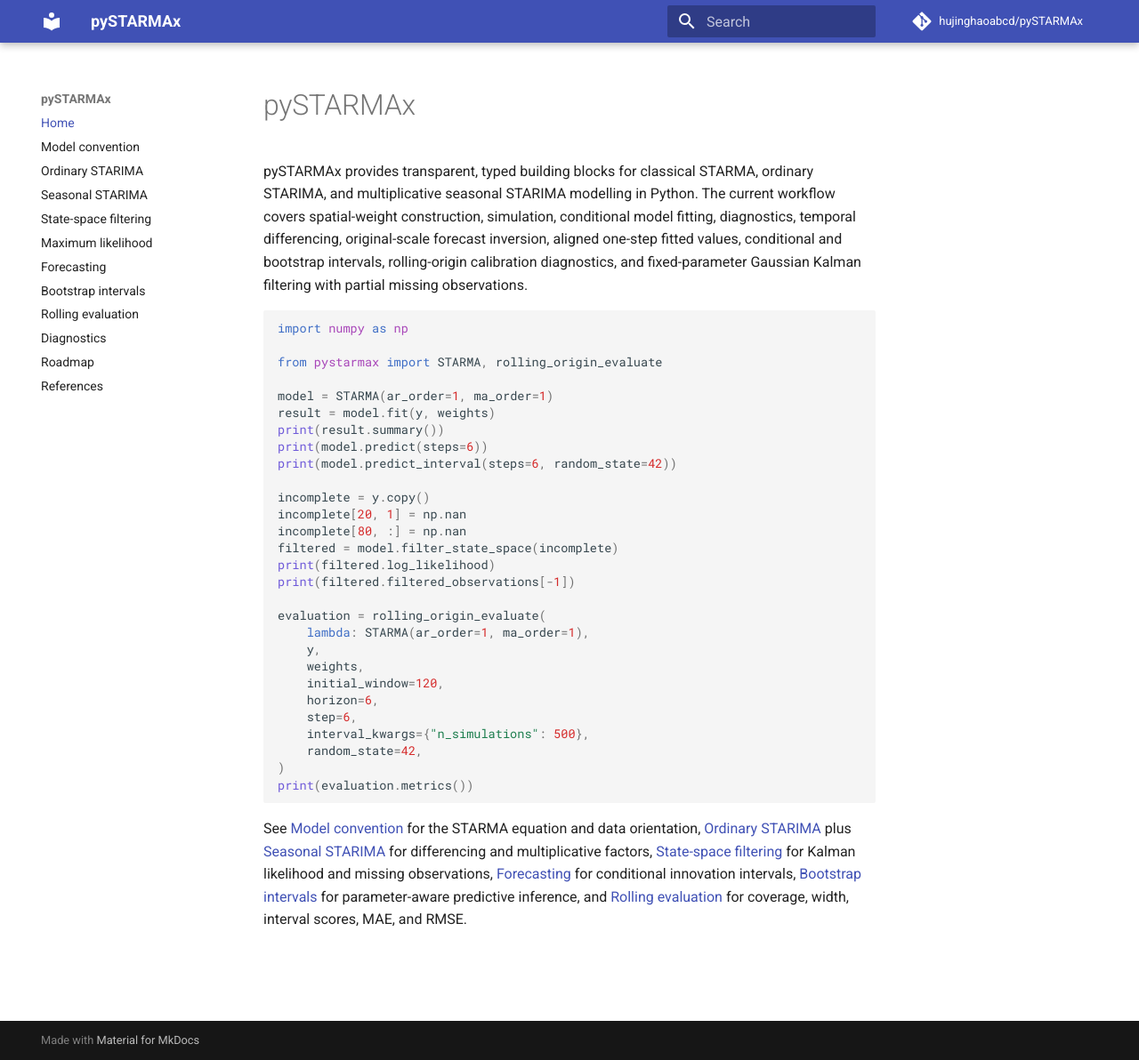
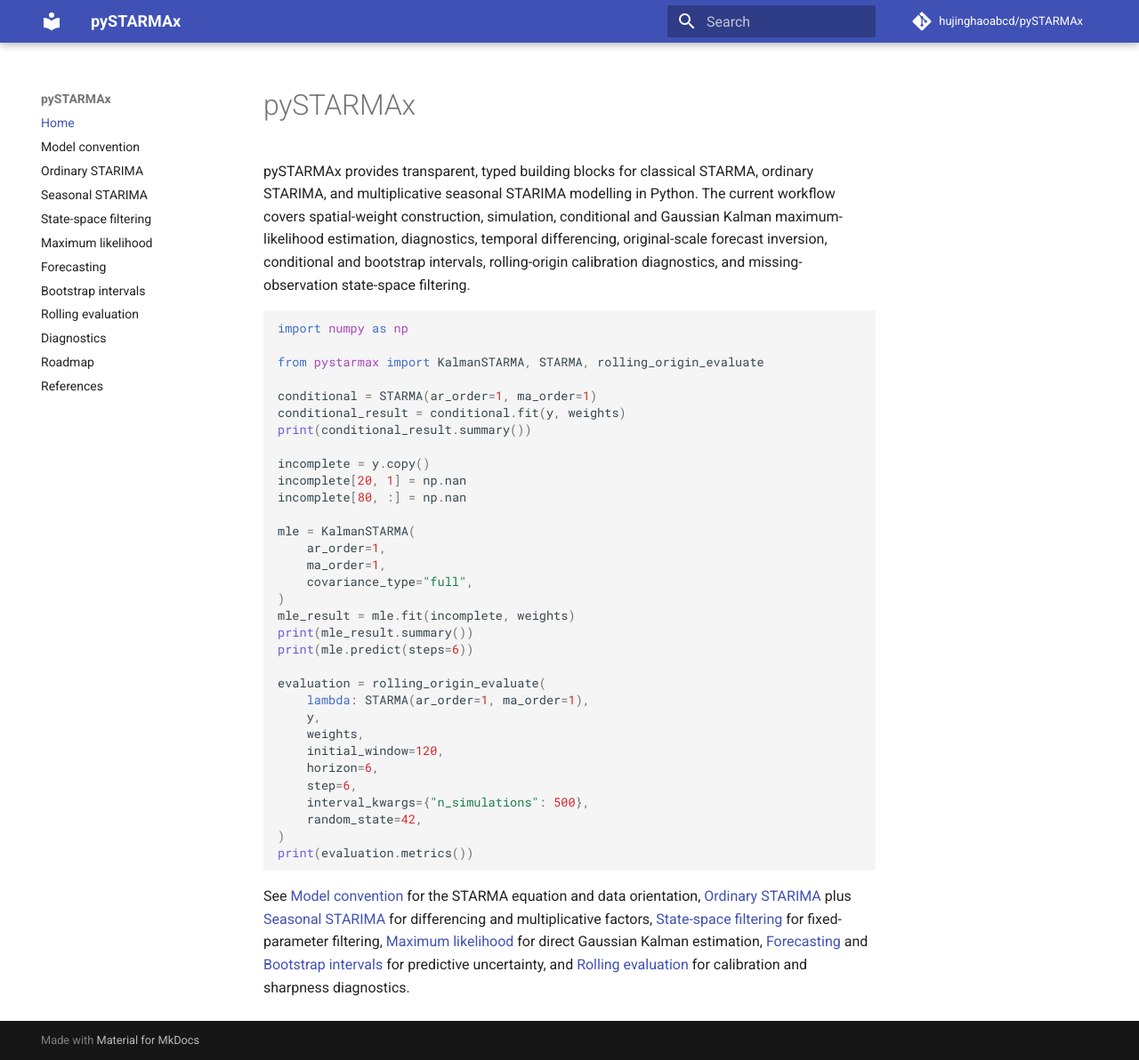
Before and after one commit to hujinghaoabcd/pySTARMAx, an MkDocs documentation site: the page built from docs/index.md, in a window 1280 px wide and 1192 px high. Shown: the whole window at 89% size. Built offline with MkDocs 1.6.1 and Material for MkDocs 9.7.7, drawn with Linux system fonts in a browser that asks for light colours; comment, search, counter and statistics services are not loaded.

Commit message:
Update documentation home for Kalman MLE

````diff
--- a/docs/index.md
+++ b/docs/index.md
@@ -2,29 +2,33 @@
 
 pySTARMAx provides transparent, typed building blocks for classical STARMA,
 ordinary STARIMA, and multiplicative seasonal STARIMA modelling in Python. The
-current workflow covers spatial-weight construction, simulation, conditional
-model fitting, diagnostics, temporal differencing, original-scale forecast
-inversion, aligned one-step fitted values, conditional and bootstrap intervals,
-rolling-origin calibration diagnostics, and fixed-parameter Gaussian Kalman
-filtering with partial missing observations.
+current workflow covers spatial-weight construction, simulation, conditional and
+Gaussian Kalman maximum-likelihood estimation, diagnostics, temporal
+differencing, original-scale forecast inversion, conditional and bootstrap
+intervals, rolling-origin calibration diagnostics, and missing-observation
+state-space filtering.
 
 ```python
 import numpy as np
 
-from pystarmax import STARMA, rolling_origin_evaluate
+from pystarmax import KalmanSTARMA, STARMA, rolling_origin_evaluate
 
-model = STARMA(ar_order=1, ma_order=1)
-result = model.fit(y, weights)
-print(result.summary())
-print(model.predict(steps=6))
-print(model.predict_interval(steps=6, random_state=42))
+conditional = STARMA(ar_order=1, ma_order=1)
+conditional_result = conditional.fit(y, weights)
+print(conditional_result.summary())
 
 incomplete = y.copy()
 incomplete[20, 1] = np.nan
 incomplete[80, :] = np.nan
-filtered = model.filter_state_space(incomplete)
-print(filtered.log_likelihood)
-print(filtered.filtered_observations[-1])
+
+mle = KalmanSTARMA(
+    ar_order=1,
+    ma_order=1,
+    covariance_type="full",
+)
+mle_result = mle.fit(incomplete, weights)
+print(mle_result.summary())
+print(mle.predict(steps=6))
 
 evaluation = rolling_origin_evaluate(
     lambda: STARMA(ar_order=1, ma_order=1),
@@ -42,7 +46,7 @@
 See [Model convention](model.md) for the STARMA equation and data orientation,
 [Ordinary STARIMA](starima.md) plus [Seasonal STARIMA](seasonal.md) for
 differencing and multiplicative factors, [State-space filtering](state_space.md)
-for Kalman likelihood and missing observations, [Forecasting](forecasting.md) for
-conditional innovation intervals, [Bootstrap intervals](bootstrap.md) for
-parameter-aware predictive inference, and [Rolling evaluation](evaluation.md)
-for coverage, width, interval scores, MAE, and RMSE.
+for fixed-parameter filtering, [Maximum likelihood](maximum_likelihood.md) for
+direct Gaussian Kalman estimation, [Forecasting](forecasting.md) and
+[Bootstrap intervals](bootstrap.md) for predictive uncertainty, and
+[Rolling evaluation](evaluation.md) for calibration and sharpness diagnostics.
````
